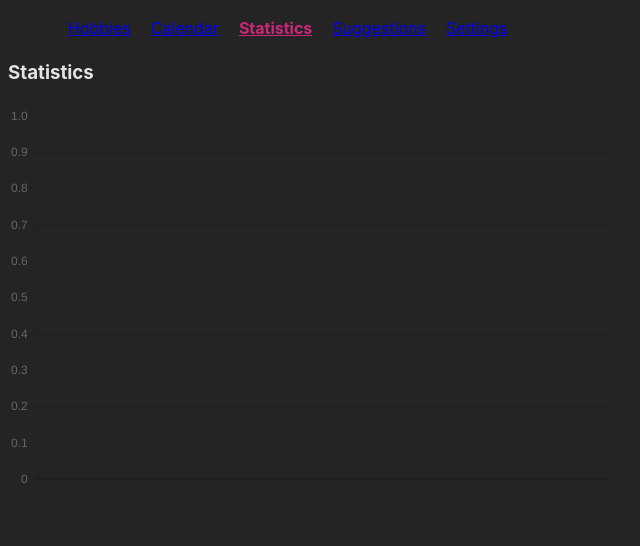
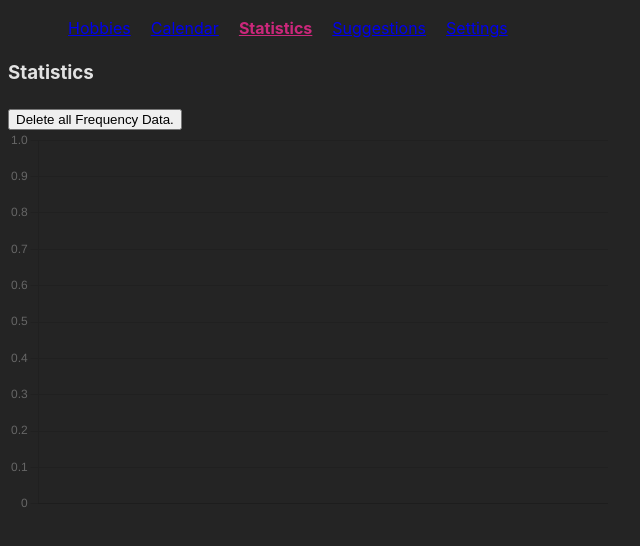
Before and after one commit to raziel-razmattaz/hobby-tracker, a Vue app: page /stats in a window 1280 px wide. Shown: the top 546 px of the page, without its empty margins (0-640 px from the left). Built offline with nearby package versions, Linux system fonts and the light colour scheme.

Commit message:
Added button to reset all hobby frequencies to statistics component

```diff
--- a/src/components/FrequencyStatistics.vue
+++ b/src/components/FrequencyStatistics.vue
@@ -31,11 +31,18 @@ const frequencyChartOptions = {
   }
 };
 
+function removeHobbyHistory() {
+  if (confirm('Are you sure you want to reset your hobby history data? This cannot be undone.')) {
+    hobbies.removeHobbyHistory();
+  }
+}
+
 </script>
 
 <template>
   <div>
     <h3>Statistics</h3>
+    <button @click="removeHobbyHistory">Delete all Frequency Data.</button>
     <div style="height: 24rem;width: 37.5rem">
       <FrequencyChart :chartData="frequencyChartData" :chartOptions="frequencyChartOptions">
         Chart couldn't render
--- a/src/stores/hobbies.js
+++ b/src/stores/hobbies.js
@@ -2,10 +2,6 @@ import { defineStore } from "pinia"
 import { v4 as uuidv4 } from "uuid"
 
 //TODO in hobby-store-update:
-//add function to delete all hobby data
-//add delete all data button to settings
-//add function to delete all hobbyhistory data only
-//add delete hobby history button to stats
 //add buttons to switch between week, month or lifetime stats
 //possibly: clean up into pages?
 //add hobby categories
@@ -32,6 +28,11 @@ export const useHobbiesStore = defineStore('hobbies', {
         removeAllHobbies() {
             localStorage.removeItem('hobbies');
             this.hobbies = [];
+            this.persistToLocalStorage();
+        },
+        removeHobbyHistory() {
+            this.hobbies.forEach(hobby => { hobby.hobbyHistory = [] });
+            this.persistToLocalStorage();
         },
         toggleDoneToday(hobbyID) {
             const today = new Date().toISOString().split('T')[0];
```
